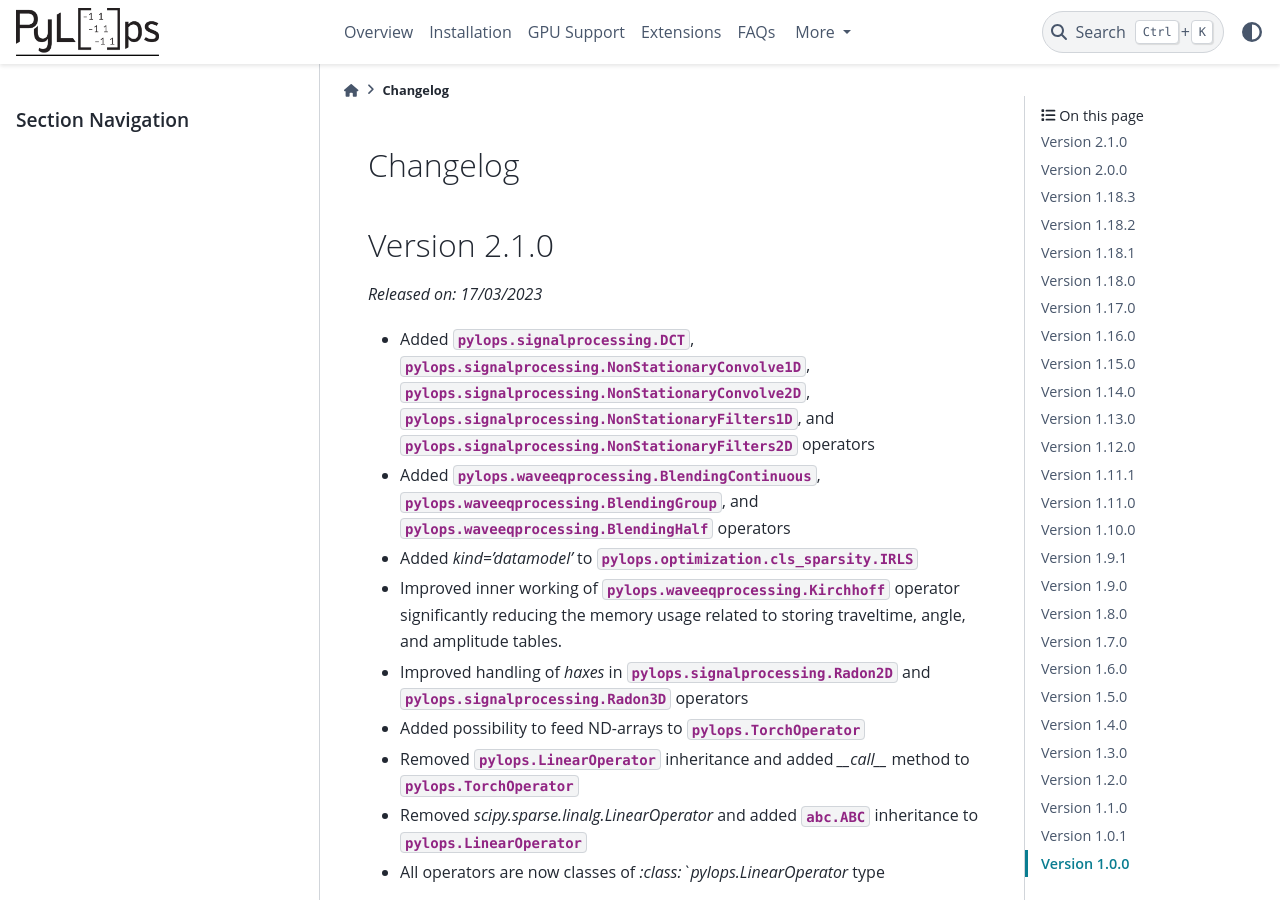
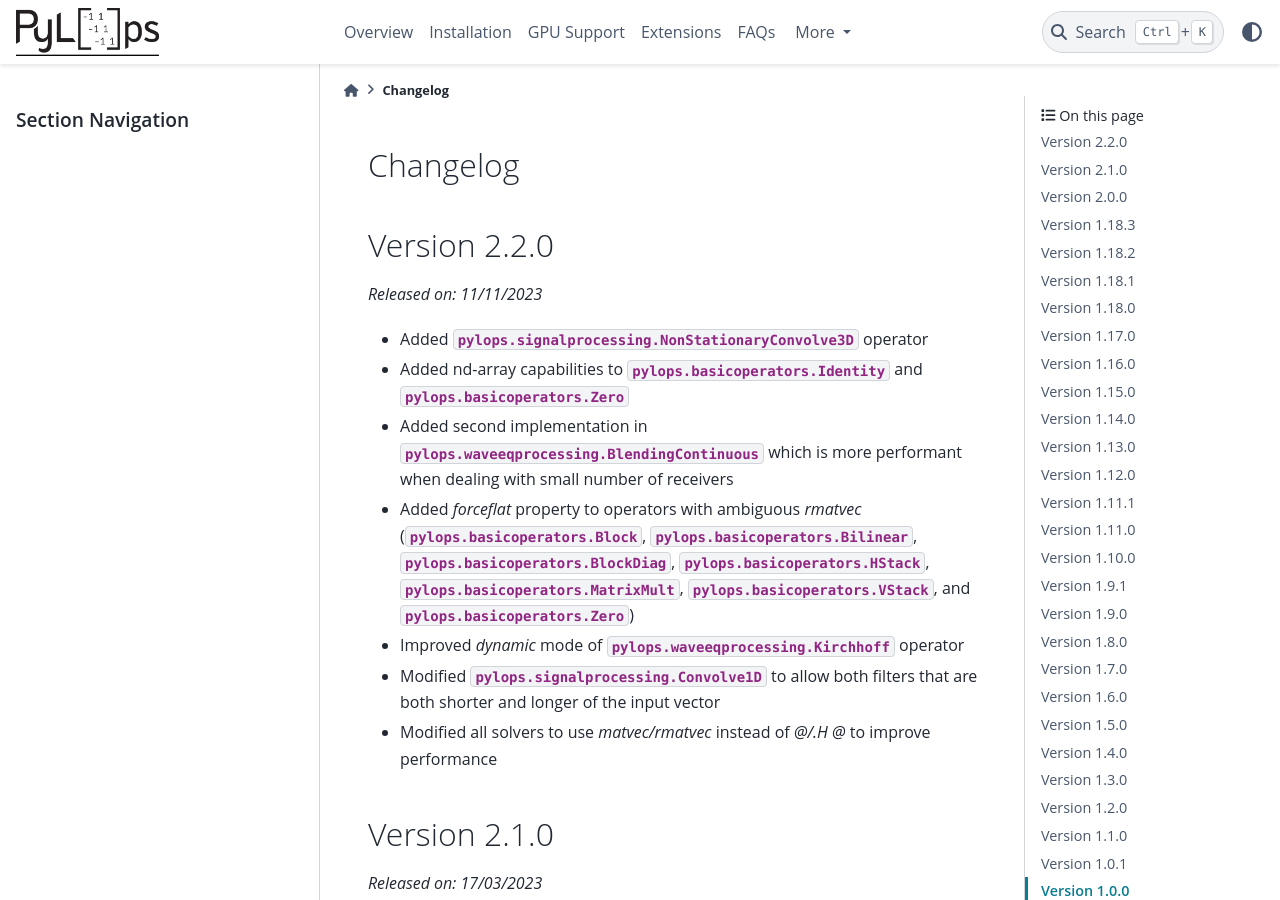
Before and after one commit to PyLops/pylops, a Sphinx documentation site: the page built from docs/source/changelog.rst, in a window 1280 px wide and 900 px high. Built offline with Sphinx 7.4.7 and the PyData theme 0.15.4, drawn with Linux system fonts in a browser that asks for light colours; pages that are not in the unit, such as notebooks, are missing from menus; the version number could not be read and is left out; comment, search, counter and statistics services are not loaded.

Commit message:
minor: prepare for v2.2.0

```diff
--- a/docs/source/changelog.rst
+++ b/docs/source/changelog.rst
@@ -2,6 +2,24 @@
 
 Changelog
 =========
+
+Version 2.2.0
+-------------
+
+*Released on: 11/11/2023*
+
+* Added :class:`pylops.signalprocessing.NonStationaryConvolve3D` operator
+* Added nd-array capabilities to :class:`pylops.basicoperators.Identity` and :class:`pylops.basicoperators.Zero`
+* Added second implementation in :class:`pylops.waveeqprocessing.BlendingContinuous` which is more
+  performant when dealing with small number of receivers
+* Added `forceflat` property to operators with ambiguous `rmatvec` (:class:`pylops.basicoperators.Block`,
+  :class:`pylops.basicoperators.Bilinear`, :class:`pylops.basicoperators.BlockDiag`, :class:`pylops.basicoperators.HStack`,
+  :class:`pylops.basicoperators.MatrixMult`, :class:`pylops.basicoperators.VStack`, and :class:`pylops.basicoperators.Zero`)
+* Improved `dynamic` mode of :class:`pylops.waveeqprocessing.Kirchhoff` operator
+* Modified :class:`pylops.signalprocessing.Convolve1D` to allow both filters that are both shorter and longer of the
+  input vector
+* Modified all solvers to use `matvec/rmatvec` instead of `@/.H @` to improve performance
+
 
 Version 2.1.0
 -------------
--- a/pyproject.toml
+++ b/pyproject.toml
@@ -27,7 +27,7 @@ classifiers = [
     "Programming Language :: Python :: 3.8",
     "Programming Language :: Python :: 3.9",
     "Programming Language :: Python :: 3.10",
-    "Topic :: Scientific/Engineering : Mathematics",
+    "Topic :: Scientific/Engineering :: Mathematics",
 ]
 dependencies = [
     "numpy >= 1.21.0",
```
Also changed, not shown: CHANGELOG.md (+15 -0 lines).
